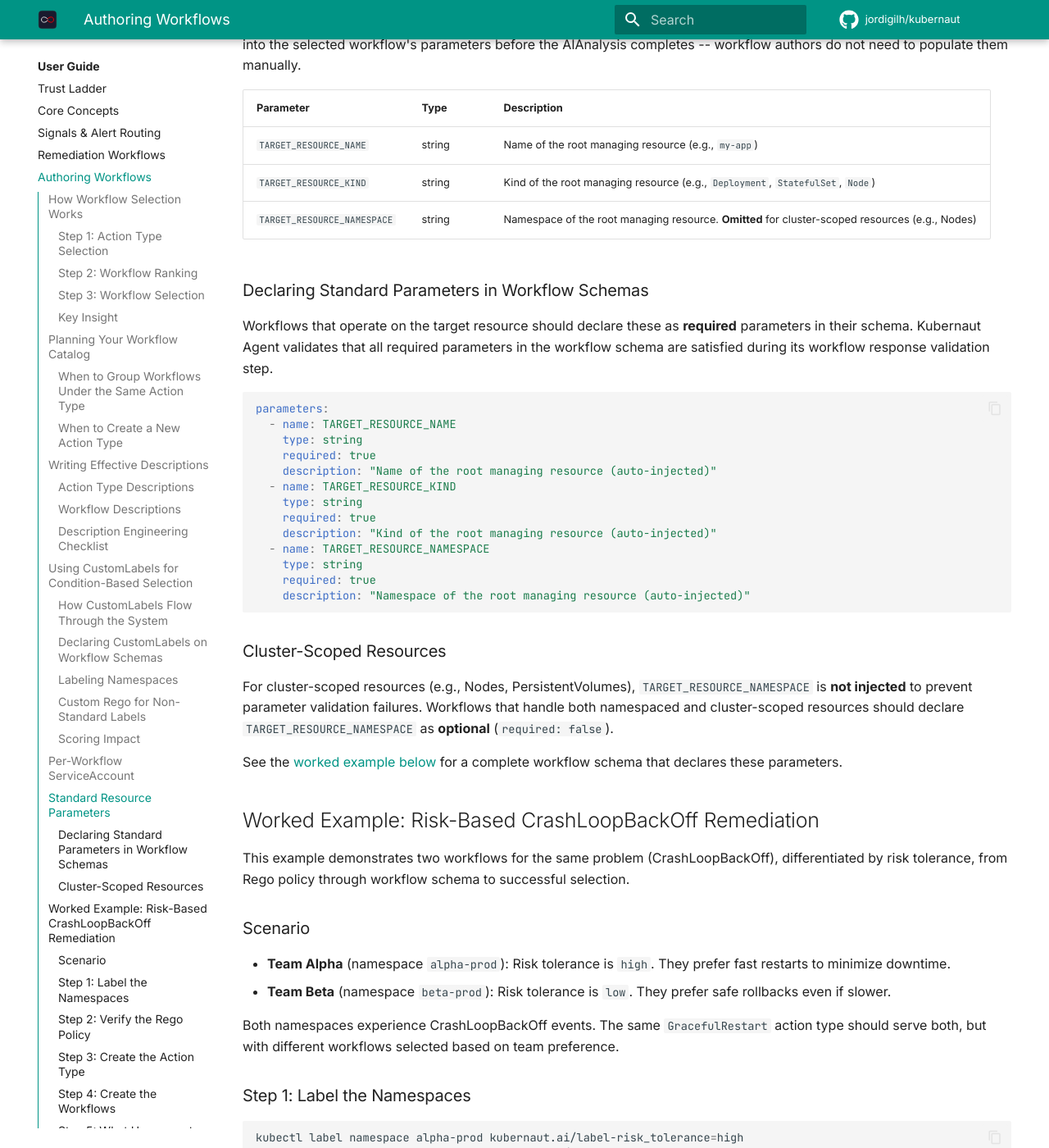
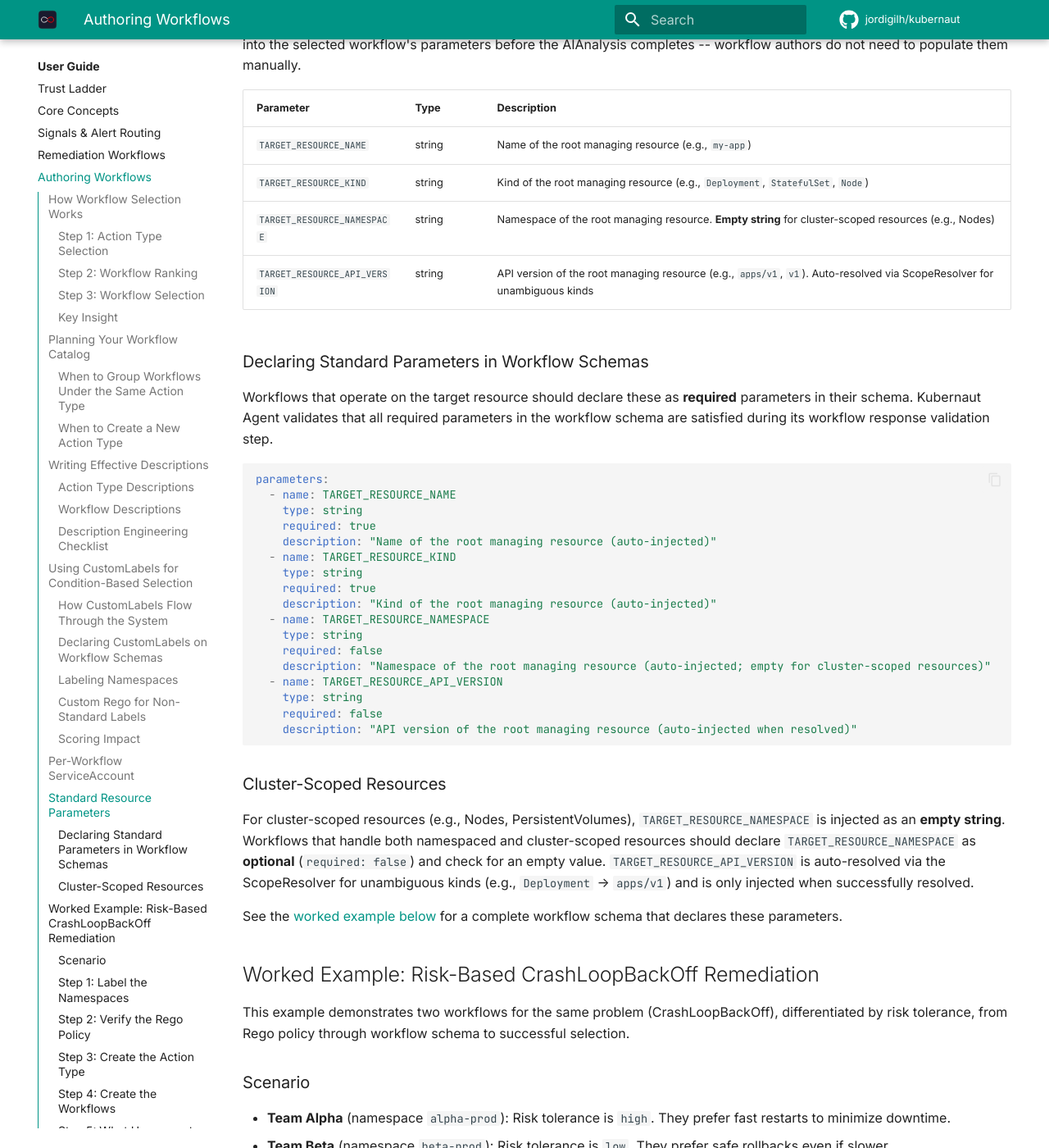
Before and after one commit to jordigilh/kubernaut-docs, an MkDocs documentation site: the page built from docs/user-guide/workflow-authoring.md, in a window 1280 px wide and 1400 px high, scrolled down 6474 px. Shown: the whole window at 82% size. Built offline with MkDocs 1.6.1 and Material for MkDocs 9.7.7, drawn with Linux system fonts in a browser that asks for light colours; comment, search, counter and statistics services are not loaded; the version menu is left out; some of the changed text lies outside the part shown.

Commit message:
docs: add TARGET_RESOURCE_API_VERSION and fix NAMESPACE optionality
Add missing TARGET_RESOURCE_API_VERSION parameter to all workflow schema
examples and the summary table. Mark TARGET_RESOURCE_NAMESPACE as
optional (required: false) since it is injected as an empty string for
cluster-scoped resources. Update "three canonical" references to "four".

Co-authored-by: Cursor <cursoragent@cursor.com>

````diff
--- a/docs/user-guide/workflow-authoring.md
+++ b/docs/user-guide/workflow-authoring.md
@@ -245,7 +245,8 @@ Every workflow receives a set of standard `TARGET_RESOURCE_*` parameters that id
 |---|---|---|
 | `TARGET_RESOURCE_NAME` | string | Name of the root managing resource (e.g., `my-app`) |
 | `TARGET_RESOURCE_KIND` | string | Kind of the root managing resource (e.g., `Deployment`, `StatefulSet`, `Node`) |
-| `TARGET_RESOURCE_NAMESPACE` | string | Namespace of the root managing resource. **Omitted** for cluster-scoped resources (e.g., Nodes) |
+| `TARGET_RESOURCE_NAMESPACE` | string | Namespace of the root managing resource. **Empty string** for cluster-scoped resources (e.g., Nodes) |
+| `TARGET_RESOURCE_API_VERSION` | string | API version of the root managing resource (e.g., `apps/v1`, `v1`). Auto-resolved via ScopeResolver for unambiguous kinds |
 
 ### Declaring Standard Parameters in Workflow Schemas
 
@@ -263,13 +264,17 @@ parameters:
     description: "Kind of the root managing resource (auto-injected)"
   - name: TARGET_RESOURCE_NAMESPACE
     type: string
-    required: true
-    description: "Namespace of the root managing resource (auto-injected)"
+    required: false
+    description: "Namespace of the root managing resource (auto-injected; empty for cluster-scoped resources)"
+  - name: TARGET_RESOURCE_API_VERSION
+    type: string
+    required: false
+    description: "API version of the root managing resource (auto-injected when resolved)"
 ```
 
 ### Cluster-Scoped Resources
 
-For cluster-scoped resources (e.g., Nodes, PersistentVolumes), `TARGET_RESOURCE_NAMESPACE` is **not injected** to prevent parameter validation failures. Workflows that handle both namespaced and cluster-scoped resources should declare `TARGET_RESOURCE_NAMESPACE` as **optional** (`required: false`).
+For cluster-scoped resources (e.g., Nodes, PersistentVolumes), `TARGET_RESOURCE_NAMESPACE` is injected as an **empty string**. Workflows that handle both namespaced and cluster-scoped resources should declare `TARGET_RESOURCE_NAMESPACE` as **optional** (`required: false`) and check for an empty value. `TARGET_RESOURCE_API_VERSION` is auto-resolved via the ScopeResolver for unambiguous kinds (e.g., `Deployment` → `apps/v1`) and is only injected when successfully resolved.
 
 See the [worked example below](#step-4-create-the-workflows) for a complete workflow schema that declares these parameters.
 
@@ -354,8 +359,12 @@ spec:
       description: "Kind of the root managing resource (KA-injected)"
     - name: TARGET_RESOURCE_NAMESPACE
       type: string
-      required: true
-      description: "Namespace of the root managing resource (KA-injected)"
+      required: false
+      description: "Namespace of the root managing resource (KA-injected; empty for cluster-scoped)"
+    - name: TARGET_RESOURCE_API_VERSION
+      type: string
+      required: false
+      description: "API version of the root managing resource (KA-injected)"
     - name: TARGET_DEPLOYMENT
       type: string
       required: true
@@ -400,8 +409,12 @@ spec:
       description: "Kind of the root managing resource (KA-injected)"
     - name: TARGET_RESOURCE_NAMESPACE
       type: string
-      required: true
-      description: "Namespace of the root managing resource (KA-injected)"
+      required: false
+      description: "Namespace of the root managing resource (KA-injected; empty for cluster-scoped)"
+    - name: TARGET_RESOURCE_API_VERSION
+      type: string
+      required: false
+      description: "API version of the root managing resource (KA-injected)"
     - name: TARGET_DEPLOYMENT
       type: string
       required: true
````
Also changed, not shown: docs/user-guide/workflows.md (+22 -9 lines).
